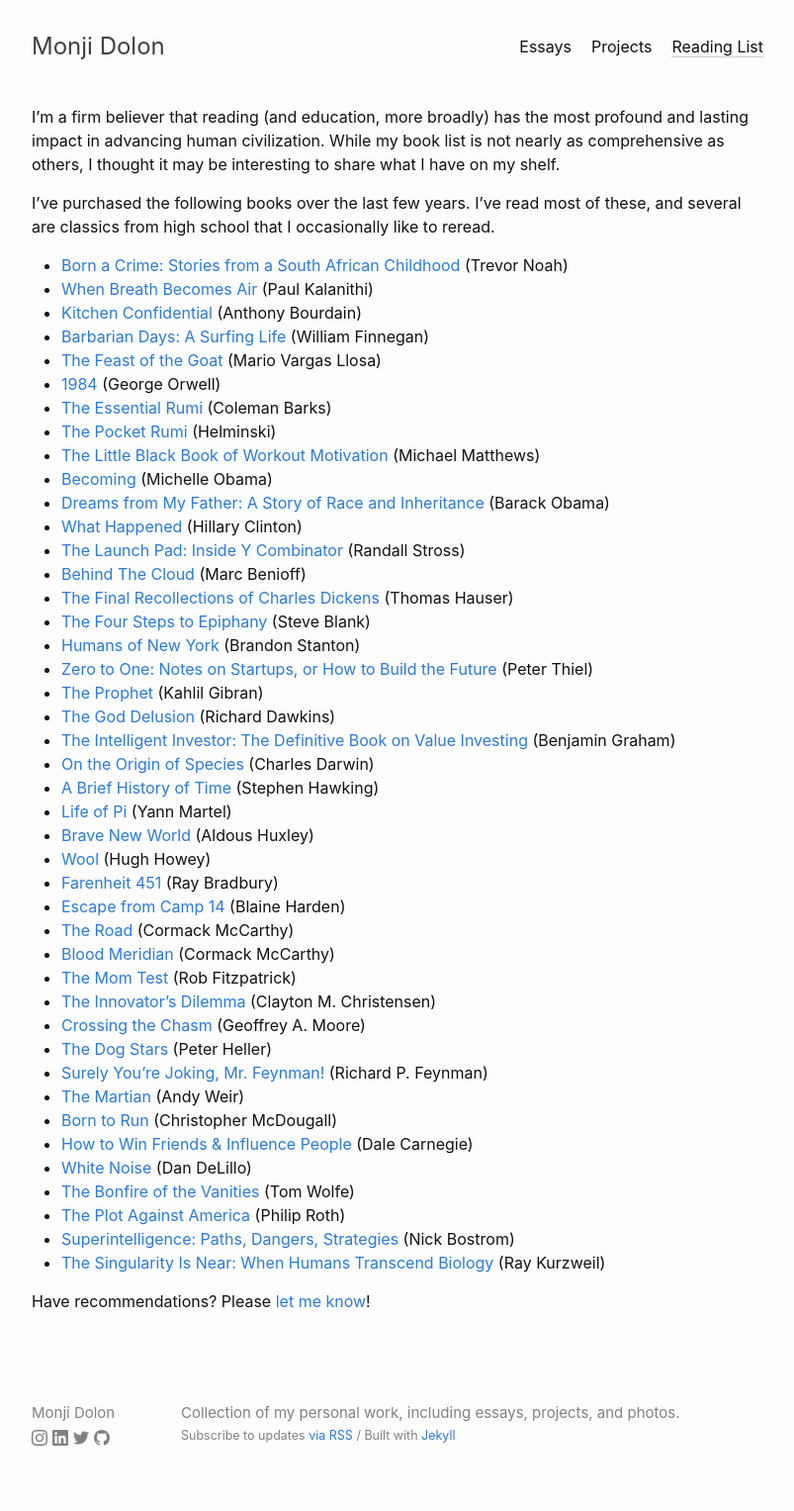
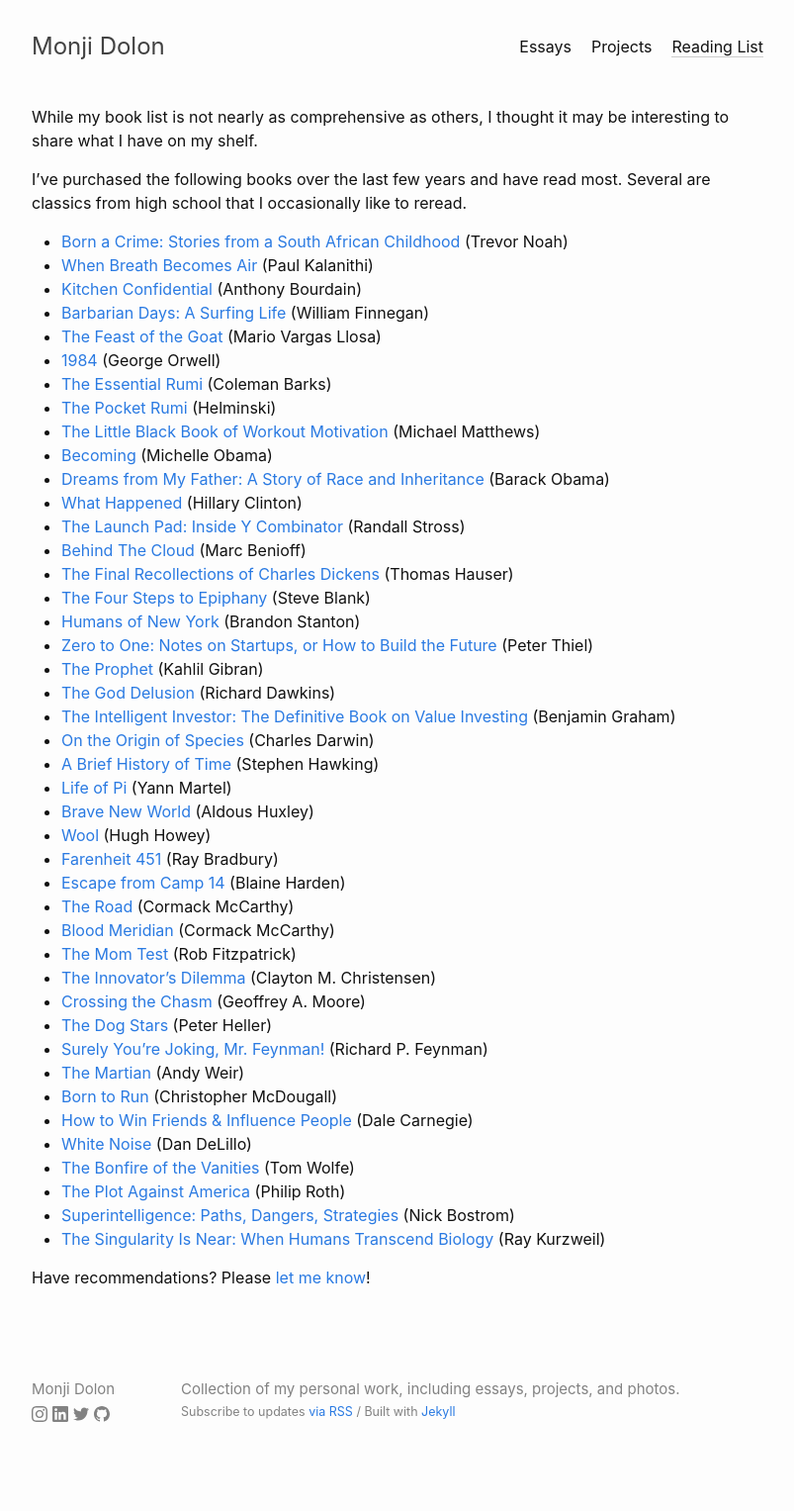
Before and after one commit to mdolon/mdolon-dot-com, a Jekyll site: the page built from reading-list.md, in a window 1280 px wide. Shown: the whole page at 99% size, without its empty margins (238-1041 px from the left). Built offline with Jekyll 4.4.1, drawn with Linux system fonts in a browser that asks for light colours; after the commit the page ends 1503 px from its top, so only the background shows below that.

Commit message:
Reading list copy

```diff
--- a/reading-list.md
+++ b/reading-list.md
@@ -3,14 +3,11 @@ layout: page
 title: Reading List
 permalink: /reading-list/
 ---
-I'm a firm believer that reading (and education, more broadly) has the most
-profound and lasting impact in advancing human civilization. While my book list
-is not nearly as comprehensive as others, I thought it may be interesting
-to share what I have on my shelf.
+While my book list is not nearly as comprehensive as others, I thought it may be
+interesting to share what I have on my shelf.
 
-I've purchased the following books over the last few years. I've read most
-of these, and several are classics from high school that I occasionally like
-to reread.
+I've purchased the following books over the last few years and have read most.
+Several are classics from high school that I occasionally like to reread.
 
 - [Born a Crime: Stories from a South African Childhood](https://www.amazon.com/Born-Crime-Stories-African-Childhood/dp/1473635306/ref=sr_1_1?ie=UTF8&qid=1543990150&sr=8-1&keywords=born+a+crime&tag=shopsuey1-20) (Trevor Noah)
 - [When Breath Becomes Air](https://www.amazon.com/When-Breath-Becomes-Paul-Kalanithi/dp/081298840X/ref=sr_1_1?ie=UTF8&qid=1543990225&sr=8-1&keywords=when+breath+becomes+air&tag=shopsuey1-20) (Paul Kalanithi)
```
